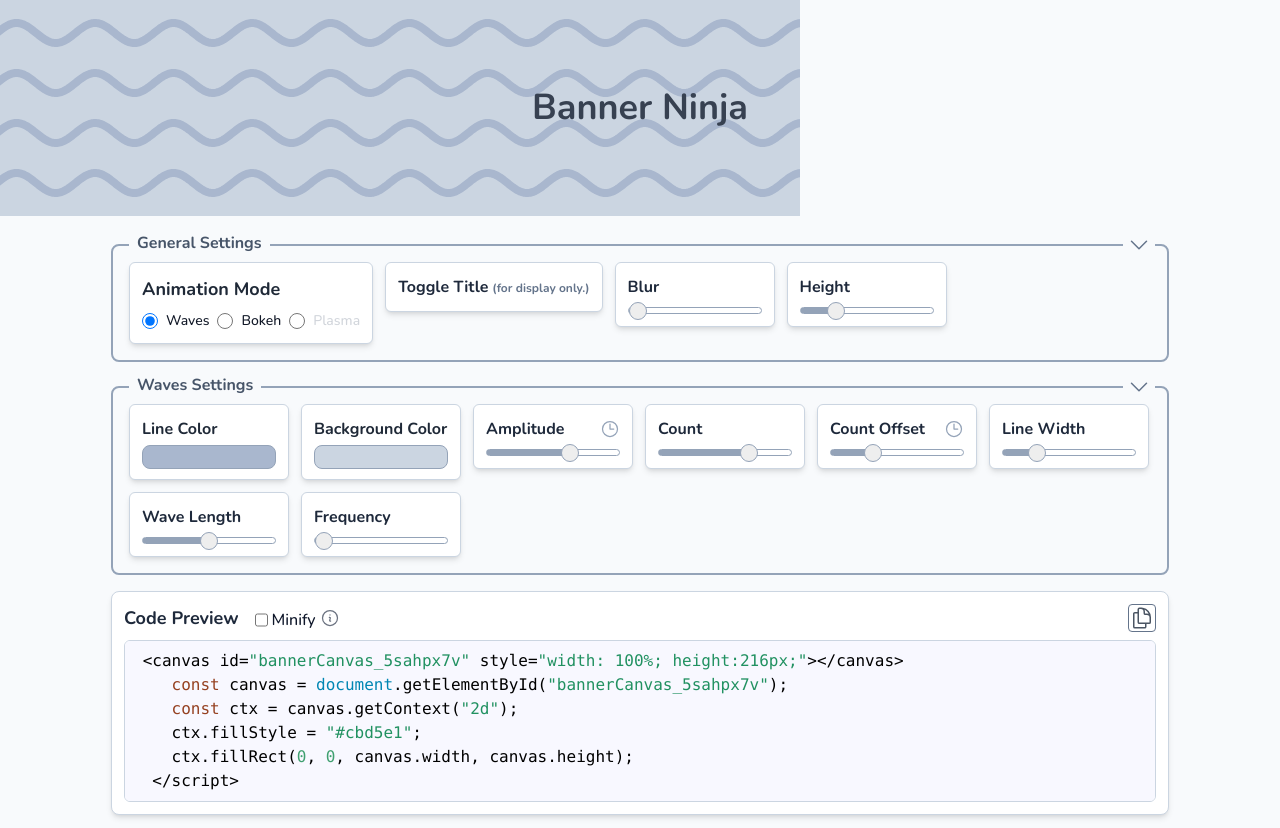
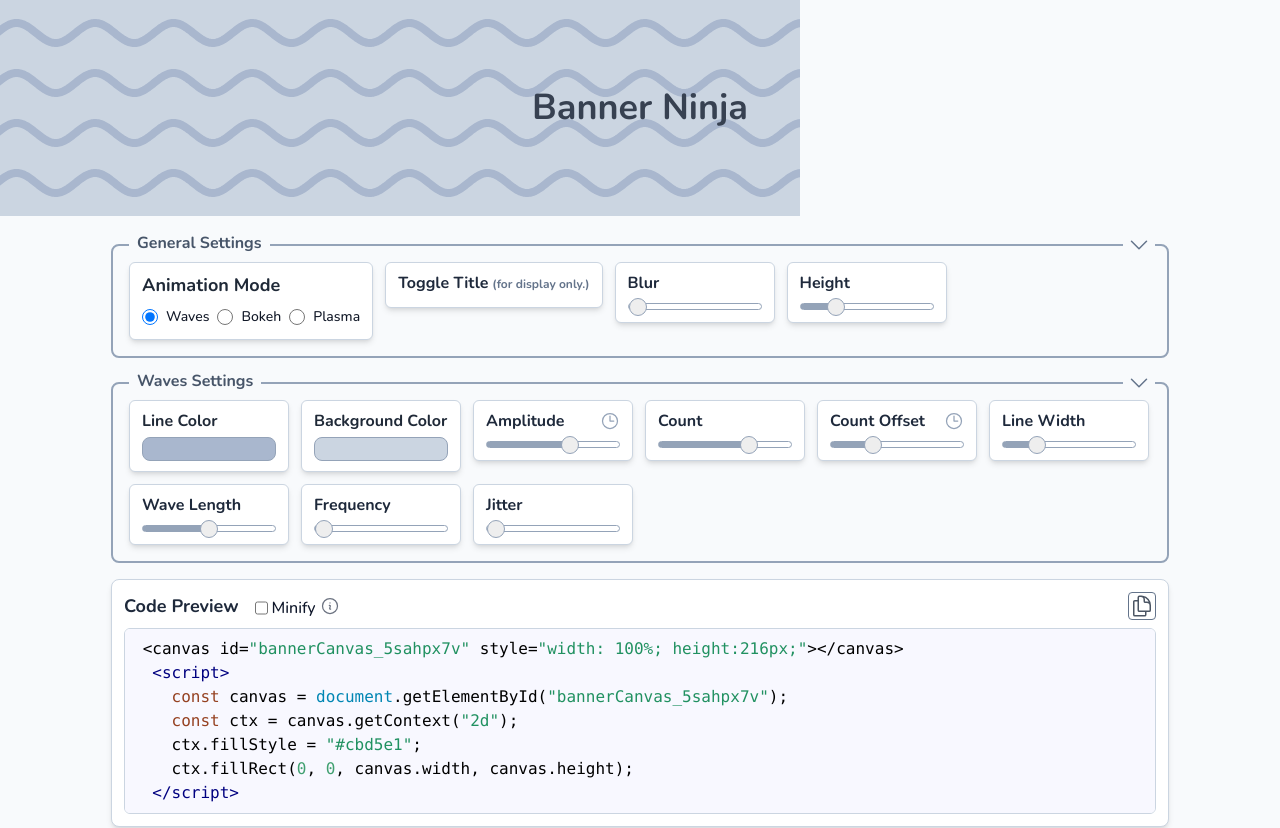
Before and after one commit to stujmar/banner-ninja, a React (Vite) app: page / in a window 1280 px wide. Shown: the top 828 px of the page. Built offline with nearby package versions, Linux system fonts and the light colour scheme.

Commit message:
[sm] among other things, got clipboard to work in every mode

```diff
--- a/src/components/CodePreview.tsx
+++ b/src/components/CodePreview.tsx
@@ -27,8 +27,8 @@ const CodePreview = ({settings, idHash}: CodePreviewProps) => {
   const [isCopying, setIsCopying] = useState(false);
   const [isLoading, setIsLoading] = useState(false);
   const [isMinified, setIsMinified] = useState(false);
-  const [displayCode, setDisplayCode] = useState(`${prefix}${javaScriptBody}${suffix}`);
-  const [newDisplayCode, setNewDisplayCode] = useState("bort");
+  // const [displayCode, setDisplayCode] = useState(`${prefix}${javaScriptBody}${suffix}`);
+  const [displayCode, setDisplayCode] = useState("bort");
 
   const copyToClipboard = () => {
     setIsCopying(true);
@@ -69,9 +69,9 @@ const CodePreview = ({settings, idHash}: CodePreviewProps) => {
   }, [isMinified]);
 
   useEffect(() => { // update code on color change
-    setNewDisplayCode(getCodePreview(settings, idHash));
+    setDisplayCode(getCodePreview(settings, idHash));
     if (!isMinified) {
-      setDisplayCode(`${prefix}${javaScriptBody}${suffix}`);
+      setDisplayCode(getCodePreview(settings, idHash));
     } else {
       minifyCode();
     }
@@ -118,7 +118,7 @@ const CodePreview = ({settings, idHash}: CodePreviewProps) => {
         </div>}
         <div className="relative border font-mono border-slate-300 rounded-md overflow-hidden">
         <SyntaxHighlighter language="javascript" style={docco}>
-          {newDisplayCode}
+          {displayCode}
         </SyntaxHighlighter>
         </div>
       </div>
--- a/src/components/ModeSwitcher.tsx
+++ b/src/components/ModeSwitcher.tsx
@@ -23,7 +23,7 @@ const ModeSwitcher = ({onClick, mode}: ModePickerProps) => {
                 </div>
                 <div className="flex items-center">
                     <input checked={ mode == "plasma" } id="default-radio-3" type="radio" onChange={(e) => handleChange(e)} value="plasma" name="mode-radio" className="w-4 h-4 text-blue-600 bg-gray-100 border-gray-300 focus:ring-blue-500 dark:focus:ring-blue-600 dark:ring-offset-gray-800 focus:ring-2 dark:bg-gray-700 dark:border-gray-600"/>
-                    <label htmlFor="default-radio-3" className="font-nunito font-medium ml-2 text-sm text-gray-300">Plasma</label>
+                    <label htmlFor="default-radio-3" className="font-nunito font-medium ml-2 text-sm text-gray-900">Plasma</label>
                 </div>
             </div>
         </div>
--- a/src/components/animations/parameters/plasma.json
+++ b/src/components/animations/parameters/plasma.json
@@ -16,59 +16,13 @@
         { "id": 5, "value": "#f55020" }]
       },
       {
-        "label": "Amplitude",
-        "attribute": "amplitude",
-        "type": "range",
-        "min": -250,
-        "max": 250,
-        "value": 60,
-        "step": 1
-      },
-      {
-        "label": "Count",
-        "attribute": "Count",
-        "type": "range",
-        "min": 1,
-        "max": 8,
-        "value": 3,
-        "step": 1
-      },
-      {
-        "label": "Count Offset",
-        "attribute": "Count Offest",
-        "type": "range",
-        "min": 10,
-        "max": 100,
-        "value": 50,
-        "step": 5
-      },
-      {
-        "label": "Line Width",
-        "attribute": "lineWidth",
+        "label": "Speed",
+        "attribute": "speed",
         "type": "range",
         "min": 0,
-        "max": 36,
-        "value": 12,
-        "step": 4
-      },
-      {
-        "label": "Wave Length",
-        "attribute": "waveLength",
-        "type": "range",
-        "min": 0.01,
-        "max": 0.1,
-        "value": 0.012,
-        "step": 0.001,
-        "invert": "true"
-      },
-      {
-        "label": "Frequency",
-        "attribute": "frequency",
-        "type": "range",
-        "min": 0.01,
-        "max": 0.1,
-        "value": 0.01,
-        "step": 0.01
+        "max": 5,
+        "value": 1,
+        "step": 0.1
       }
     ],
     "trails": 0.016,
--- a/src/components/animations/parameters/waves.json
+++ b/src/components/animations/parameters/waves.json
@@ -90,6 +90,16 @@
         "value": 1,
         "step": 5,
         "isAnimated": false
+      },
+      {
+        "label": "Jitter",
+        "attribute": "jitter",
+        "type": "range",
+        "min": 0,
+        "max": 15,
+        "value": 0,
+        "step": 0.1,
+        "isAnimated": false
       }
     ],
     "trails": 0.016,
--- a/src/components/animations/renderWave.js
+++ b/src/components/animations/renderWave.js
@@ -2,7 +2,7 @@ function renderWave(size, wave, increment) {
   // console.log("coming into renderWave", increment)
   let [
     lineColor, backgroundColor,
-    amplitude, count, countOffset, lineWidth, waveLength, frequency] = wave.properties;
+    amplitude, count, countOffset, lineWidth, waveLength, frequency, jitter] = wave.properties;
     const drawBackground = () => {
       this.fillStyle = "none";
       this.save();
@@ -20,6 +20,15 @@ function renderWave(size, wave, increment) {
         result += range * 2;
       }
       return min + (result > range ? range * 2 - result : result);
+    }
+
+    // give a number a random jitter above or below the value.
+    const jitterWave = (value) => {
+      const getRandomFloat = (min, max) => {
+        return Math.random() * (max - min) + min;
+      }
+      return value + getRandomFloat(-jitter.value, jitter.value);
+
     }
 
     let activeAmplitude = (amplitude.isAnimated && amplitude.animation.isActive ?
@@ -47,7 +56,9 @@ function renderWave(size, wave, increment) {
         let calcIncrement = increment * parseFloat(frequency.value);
         for (let i = -10; i < size.width + 25; i+=1) {
           if (previous < i){
-            this.lineTo(i, (centerY - (waveCount*activeCountOffset) + (count.value*(activeCountOffset/2) - activeCountOffset/2)) + Math.sin(i * waveLength.value + calcIncrement) * activeAmplitude)
+            this.lineTo(
+              i,
+              jitterWave((centerY - (waveCount*activeCountOffset) + (count.value*(activeCountOffset/2) - activeCountOffset/2)) + Math.sin(i * waveLength.value + calcIncrement) * activeAmplitude))
           }
           previous = i;
         }
--- a/src/components/codePreviews/getBokehCodePreview.ts
+++ b/src/components/codePreviews/getBokehCodePreview.ts
@@ -1,3 +1,13 @@
 export const generateBokehCodePreview = (settings: any, hashId: string) => {
-    return "bokehCode";
-  };
+  let [circleColor, backgroundColor, count] = settings.properties;
+  const prefix = ` <canvas id="bannerCanvas_${hashId}" style="width: 100%; height:${settings.height}px;"></canvas>
+<script>`
+  const javaScriptBody = `
+  const canvas = document.getElementById("bannerCanvas_${hashId}");
+  const ctx = canvas.getContext("2d");
+  ctx.fillStyle = "${backgroundColor.value}";
+  ctx.fillRect(0, 0, canvas.width, canvas.height);
+`
+const suffix = `  </script>`
+  return prefix + javaScriptBody + suffix;
+};
--- a/src/components/codePreviews/getWaveCodePreview.ts
+++ b/src/components/codePreviews/getWaveCodePreview.ts
@@ -1,6 +1,7 @@
 export const generateWaveCodePreview = (settings: any, hashId: string) => {
     let [ lineColor, backgroundColor, amplitude, count, countOffset, lineWidth, waveLength, frequency ] = settings.properties;
-    const prefix = ` <canvas id="bannerCanvas_${hashId}" style="width: 100%; height:${settings.height}px;"></canvas>`
+    const prefix = ` <canvas id="bannerCanvas_${hashId}" style="width: 100%; height:${settings.height}px;"></canvas>
+  <script>`
     const javaScriptBody = `
     const canvas = document.getElementById("bannerCanvas_${hashId}");
     const ctx = canvas.getContext("2d");
--- a/src/input.css
+++ b/src/input.css
@@ -4,13 +4,13 @@
 
 @layer components {
   .module-border {
-    @apply p-3 bg-white rounded-md border border-slate-300 shadow-md
+    @apply p-3 pt-2 bg-white rounded-md border border-slate-300 shadow-md
   }
   .no-module-border {
     @apply p-0 border-none bg-transparent rounded-none shadow-none
   }
   .gradient-hover {
-    @apply hover:scale-115 transform transition duration-200 ease-in-out cursor-pointer
+    @apply hover:scale-110 transform transition duration-200 ease-in-out cursor-pointer
   }
 }
 
--- a/src/output.css
+++ b/src/output.css
@@ -555,6 +555,7 @@ video {
   --tw-bg-opacity: 1;
   background-color: rgb(255 255 255 / var(--tw-bg-opacity));
   padding: 0.75rem;
+  padding-top: 0.5rem;
   --tw-shadow: 0 4px 6px -1px rgb(0 0 0 / 0.1), 0 2px 4px -2px rgb(0 0 0 / 0.1);
   --tw-shadow-colored: 0 4px 6px -1px var(--tw-shadow-color), 0 2px 4px -2px var(--tw-shadow-color);
   box-shadow: var(--tw-ring-offset-shadow, 0 0 #0000), var(--tw-ring-shadow, 0 0 #0000), var(--tw-shadow);
@@ -566,7 +567,7 @@ video {
   transition-property: color, background-color, border-color, text-decoration-color, fill, stroke, opacity, box-shadow, transform, filter, -webkit-backdrop-filter;
   transition-property: color, background-color, border-color, text-decoration-color, fill, stroke, opacity, box-shadow, transform, filter, backdrop-filter;
   transition-property: color, background-color, border-color, text-decoration-color, fill, stroke, opacity, box-shadow, transform, filter, backdrop-filter, -webkit-backdrop-filter;
-  transition-duration: 300ms;
+  transition-duration: 200ms;
   transition-timing-function: cubic-bezier(0.4, 0, 0.2, 1);
 }
 
@@ -893,6 +894,11 @@ video {
   border-color: rgb(100 116 139 / var(--tw-border-opacity));
 }
 
+.border-slate-200 {
+  --tw-border-opacity: 1;
+  border-color: rgb(226 232 240 / var(--tw-border-opacity));
+}
+
 .border-gray-300 {
   --tw-border-opacity: 1;
   border-color: rgb(209 213 219 / var(--tw-border-opacity));
@@ -1141,11 +1147,6 @@ video {
   color: rgb(37 99 235 / var(--tw-text-opacity));
 }
 
-.text-gray-300 {
-  --tw-text-opacity: 1;
-  color: rgb(209 213 219 / var(--tw-text-opacity));
-}
-
 .text-slate-500 {
   --tw-text-opacity: 1;
   color: rgb(100 116 139 / var(--tw-text-opacity));
@@ -1321,6 +1322,7 @@ input::-webkit-slider-thumb {
     --tw-bg-opacity: 1;
     background-color: rgb(255 255 255 / var(--tw-bg-opacity));
     padding: 0.75rem;
+    padding-top: 0.5rem;
     --tw-shadow: 0 4px 6px -1px rgb(0 0 0 / 0.1), 0 2px 4px -2px rgb(0 0 0 / 0.1);
     --tw-shadow-colored: 0 4px 6px -1px var(--tw-shadow-color), 0 2px 4px -2px var(--tw-shadow-color);
     box-shadow: var(--tw-ring-offset-shadow, 0 0 #0000), var(--tw-ring-shadow, 0 0 #0000), var(--tw-shadow);
```
